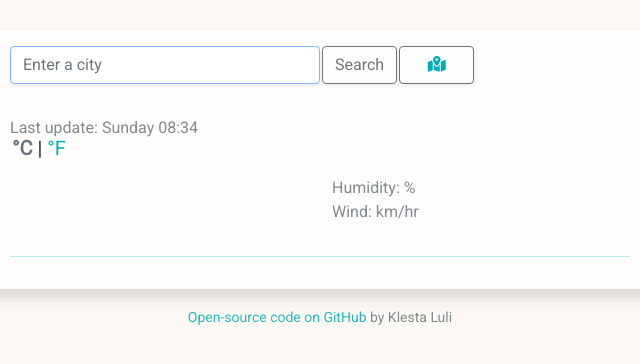
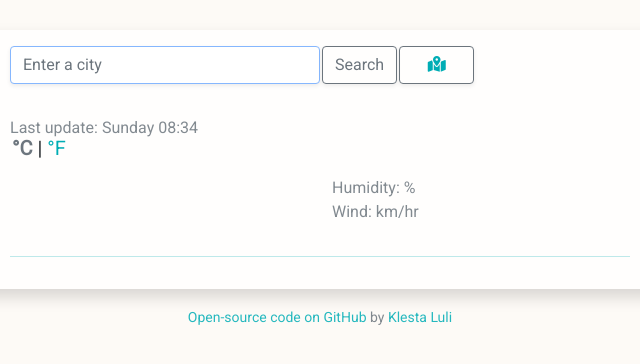
Before and after one commit to klezi10/first-JS-weather, a plain HTML site: page index.html in a window 1280 px wide. Shown: the full height of the page, 320-960 px from the left. Drawn offline with nearby package versions, Linux system fonts and the light colour scheme; no server answers.

Commit message:
added portfolio link

```diff
--- a/index.html
+++ b/index.html
@@ -112,7 +112,10 @@
             target="_blank"
             >Open-source code on GitHub</a
           >
-          by Klesta Luli
+          by
+          <a href="https://clever-turing-3f9e94.netlify.app/" target="_blank">
+            Klesta Luli</a
+          >
         </small>
       </div>
     </div>
```
